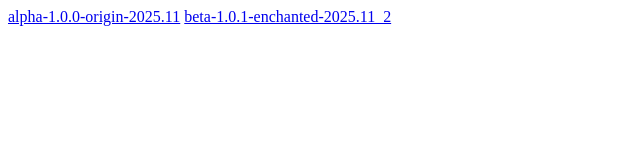
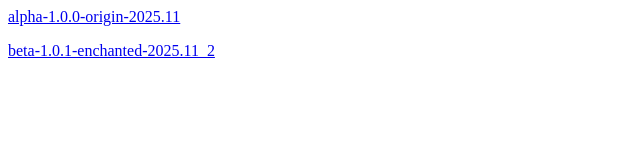
Before and after one commit to Fi-Cap/Fi-Cap.github.io, a website: page resource/DesktopDigitalClock/index.html in a window 1280 px wide. Shown: the whole page, without its empty margins (0-640 px from the left). Drawn offline with Linux system fonts and the light colour scheme.

Commit message:
Wrap download links in paragraph tags

```diff
--- a/resource/DesktopDigitalClock/index.html
+++ b/resource/DesktopDigitalClock/index.html
@@ -3,7 +3,7 @@
     <title>Download Desktop Digital Clock</title>
   </head>
   <body>
-    <a href="alpha-1.0.0-origin-2025.11">alpha-1.0.0-origin-2025.11</a>
-    <a href="beta-1.0.1-enchanted-2025.11_2">beta-1.0.1-enchanted-2025.11_2</a>
+    <p><a href="alpha-1.0.0-origin-2025.11">alpha-1.0.0-origin-2025.11</a></p>
+    <p><a href="beta-1.0.1-enchanted-2025.11_2">beta-1.0.1-enchanted-2025.11_2</a></p>
   </body>
 </html>
```
